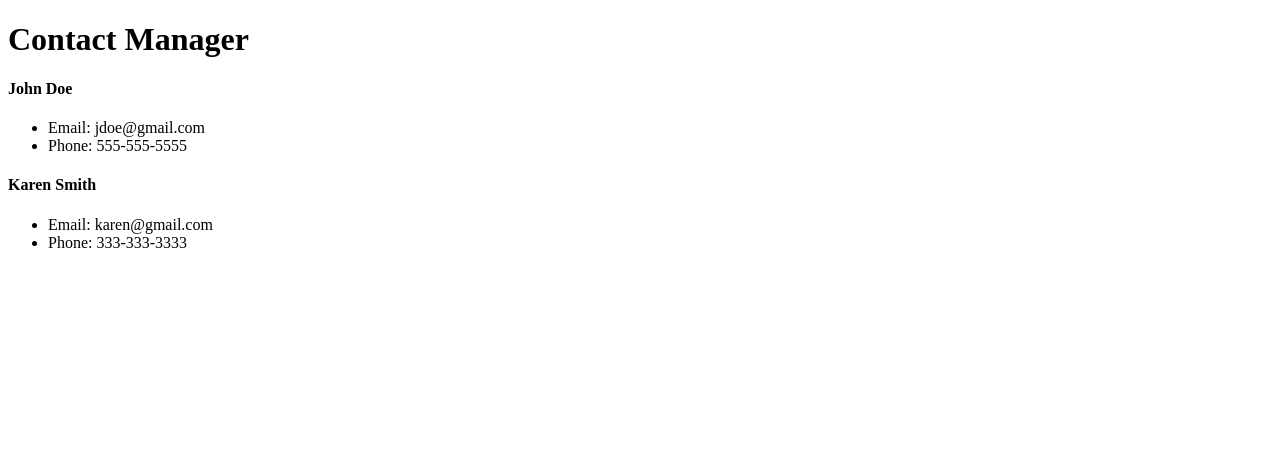
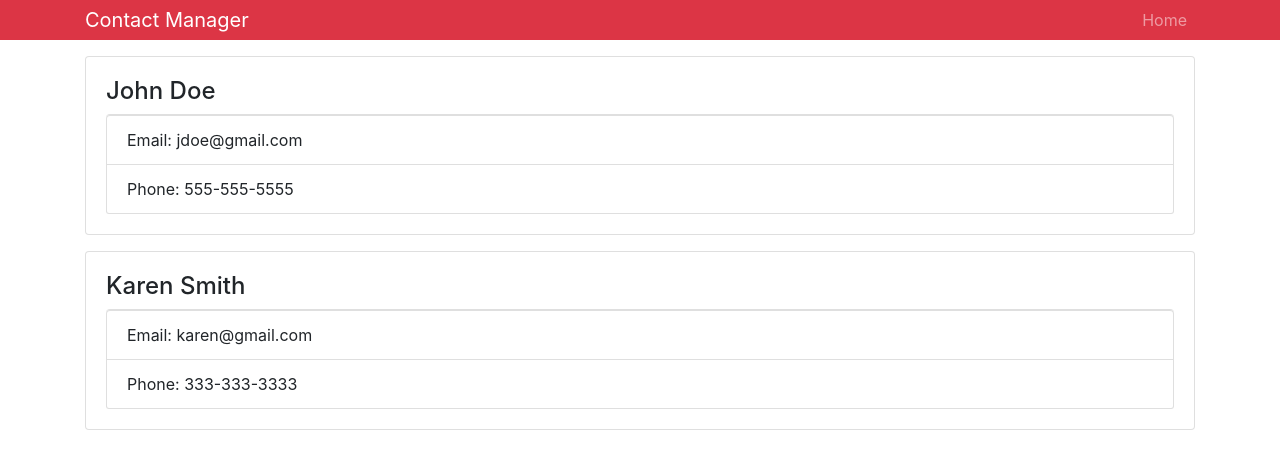
Before and after one commit to andregroseth/contact-manager, a React (Create React App) app: page / in a window 1280 px wide. Shown: the top 466 px of the page. Built offline with nearby package versions, Linux system fonts and the light colour scheme.

Commit message:
Chapter 3: Adding Bootstrap [done].

```diff
--- a/package.json
+++ b/package.json
@@ -6,6 +6,7 @@
     "@testing-library/jest-dom": "^4.2.4",
     "@testing-library/react": "^9.3.2",
     "@testing-library/user-event": "^7.1.2",
+    "bootstrap": "^4.4.1",
     "react": "^16.12.0",
     "react-dom": "^16.12.0",
     "react-scripts": "3.3.0"
--- a/src/App.js
+++ b/src/App.js
@@ -2,16 +2,22 @@
 import Contact from './components/Contact';
 import Header from './components/Header';
 
+import 'bootstrap/dist/css/bootstrap.min.css';
+import './App.css';
 
 class App extends Component {
   render() {
     return (
       <div className="App">
         <Header branding="Contact Manager" />
+        <div className="container">
         <Contact name="John Doe"
           email="jdoe@gmail.com" phone="555-555-5555" />
         <Contact name="Karen Smith"
-          email="karen@gmail.com" phone="333-333-3333" />
+          email="karen@gmail.com"
+          phone="333-333-3333"
+          />
+        </div>
       </div>
     );
   }
--- a/src/components/Contact.js
+++ b/src/components/Contact.js
@@ -6,11 +6,11 @@
     const {name, email, phone} = this.props
 
     return (
-      <div>
+      <div className="card card-body mb-3">
         <h4>{name}</h4>
-        <ul>
-          <li>Email: {email}</li>
-          <li>Phone: {phone}</li>
+        <ul className="list-group">
+          <li className="list-group-item">Email: {email}</li>
+          <li className="list-group-item">Phone: {phone}</li>
         </ul>
       </div>
     )
--- a/src/components/Header.js
+++ b/src/components/Header.js
@@ -2,11 +2,24 @@
 import PropTypes from 'prop-types';
 
 const Header = (props) => {
-  const { branding } =props;
+  const { branding } = props;
   return (
-    <div>
-      <h1>{branding}</h1>
-    </div>
+    <nav className="navbar navbar-expand-sm navbar-dark bg-danger mb-3 py-0">
+      <div className="container">
+        <a href="/" className="navbar-brand">
+          {branding}
+        </a>
+        <div>
+          <ul className="navbar-nav mr-auto">
+            <li className="nav-item">
+              <a href="/" className="nav-link">
+                Home
+               </a>
+            </li>
+          </ul>
+        </div>
+      </div>
+    </nav>
   );
 }
 
```
Also changed, not shown: 1 other file (tests, documents, lock files or other folders).
